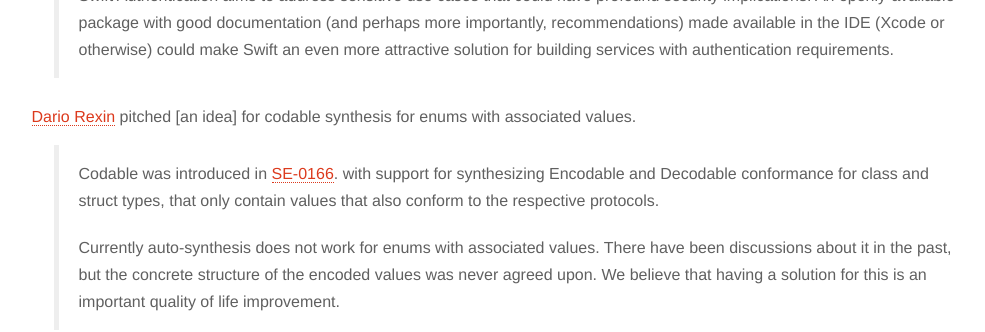
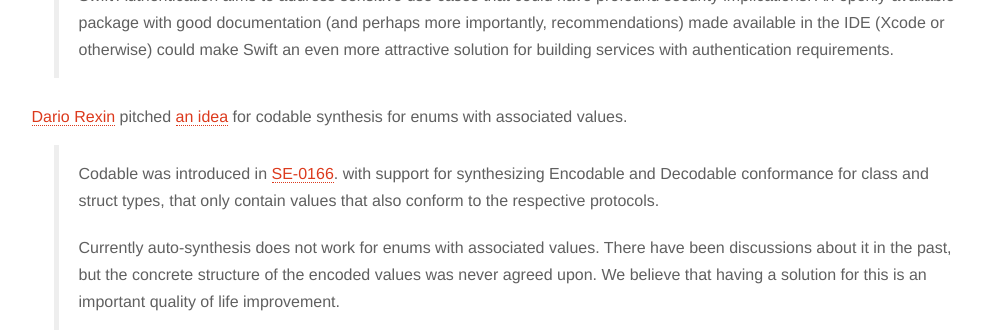
Before and after one commit to SwiftWeekly/swiftweekly.github.io, a Jekyll site: the page built from _posts/2020-11-05-issue-172.md, in a window 1280 px wide and 900 px high, scrolled down 4495 px. Shown: the part 152-484 px from the top of the window, without its empty margins (136-1121 px from the left). Built offline with Jekyll 4.4.1, drawn with Linux system fonts in a browser that asks for light colours; some of the changed lines change nothing that is shown.

Commit message:
Add missing URL to link (#562)

```diff
--- a/_posts/2020-11-05-issue-172.md
+++ b/_posts/2020-11-05-issue-172.md
@@ -121,7 +121,7 @@ Swift Atomics](https://spec.fm/podcasts/swift-unwrapped/EDeUfIq2).
 >
 > Swift Authentication aims to address sensitive use cases that could have profound security implications. An openly-available package with good documentation (and perhaps more importantly, recommendations) made available in the IDE (Xcode or otherwise) could make Swift an even more attractive solution for building services with authentication requirements.
 
-[Dario Rexin](https://forums.swift.org/u/drexin) pitched [an idea] for codable synthesis for enums with associated values.
+[Dario Rexin](https://forums.swift.org/u/drexin) pitched [an idea](https://forums.swift.org/t/codable-synthesis-for-enums-with-associated-values/41493) for codable synthesis for enums with associated values.
 
 > Codable was introduced in [SE-0166](https://github.com/apple/swift-evolution/blob/master/proposals/0166-swift-archival-serialization.md).
 with support for synthesizing Encodable and Decodable conformance for
```
